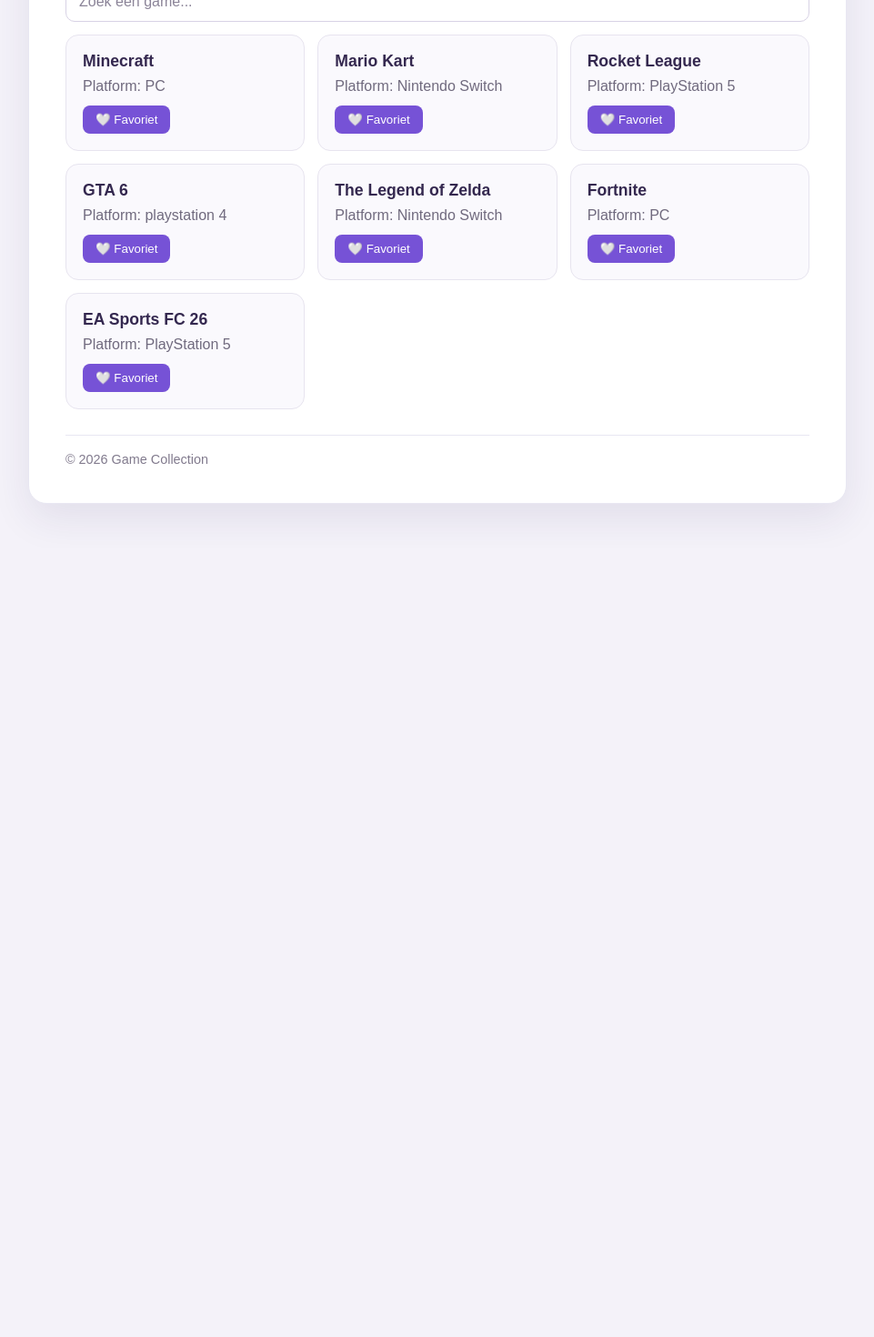
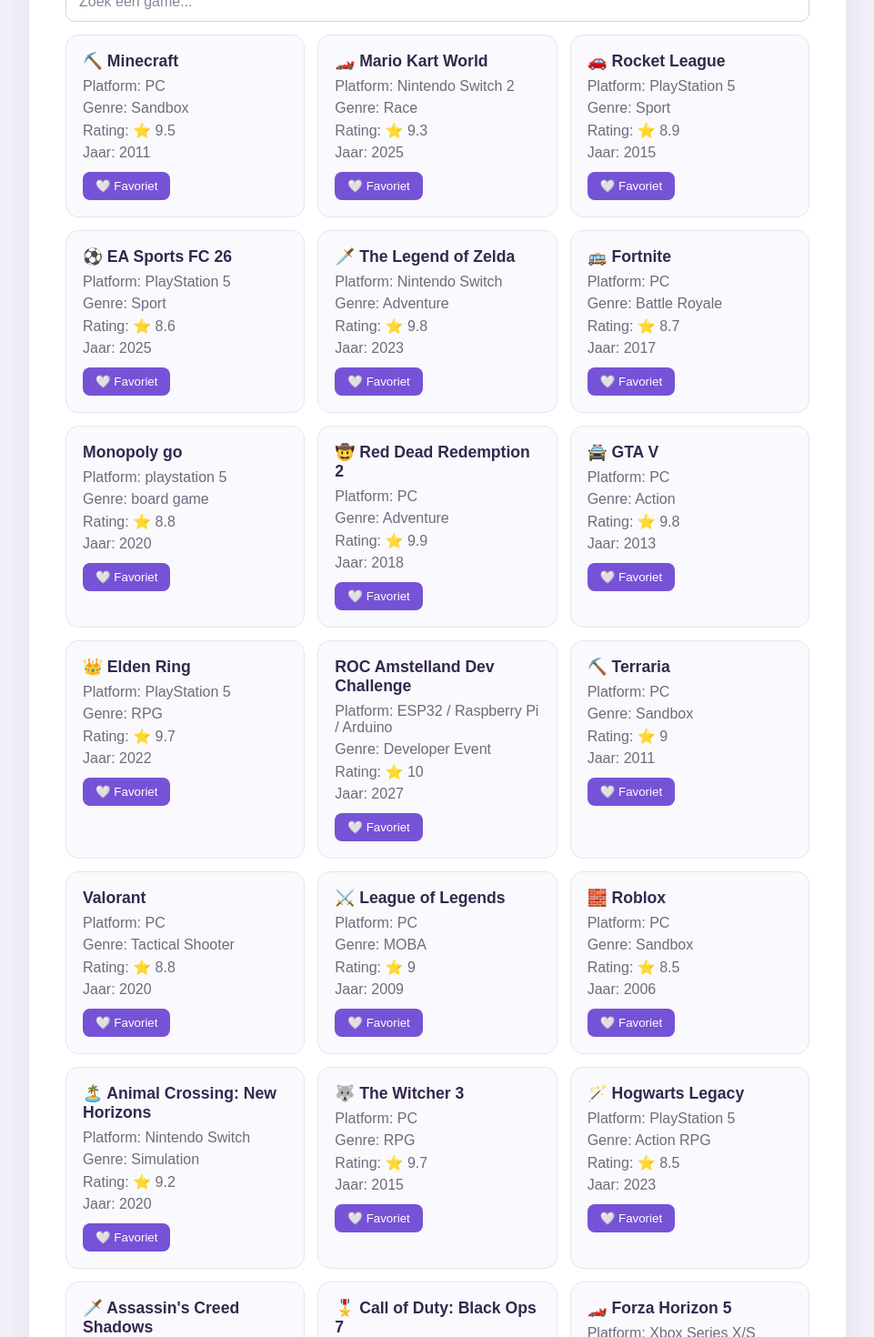
Before and after one commit to Ruzgar-0606/react, a React (Vite) app: page / in a window 1280 px wide. Shown: the part 340-1810 px from the top of the page at 91% size, without its empty margins (159-1120 px from the left). Before the commit the page ends 942 px from the top, so only its background shows below. Built offline with nearby package versions, Linux system fonts and the light colour scheme.

Commit message:
Les 8 - JSON toegepast

```diff
--- a/src/App.css
+++ b/src/App.css
@@ -89,6 +89,10 @@
   color: #706a7e;
 }
 
+.game-card p + p {
+  margin-top: 6px;
+}
+
 .favorite-button {
   margin-top: 12px;
   padding: 8px 14px;
--- a/src/App.jsx
+++ b/src/App.jsx
@@ -3,44 +3,7 @@
 import Header from './components/Header.jsx'
 import Footer from './components/Footer.jsx'
 import GameCard from './components/GameCard.jsx'
-
-const games = [
-  {
-    id: 1,
-    title: 'Minecraft',
-    platform: 'PC',
-  },
-  {
-    id: 2,
-    title: 'Mario Kart',
-    platform: 'Nintendo Switch',
-  },
-  {
-    id: 3,
-    title: 'Rocket League',
-    platform: 'PlayStation 5',
-  },
-  {
-    id: 4,
-    title: 'GTA 6',
-    platform: 'playstation 4',
-  },
-  {
-    id: 5,
-    title: 'The Legend of Zelda',
-    platform: 'Nintendo Switch',
-  },
-  {
-    id: 6,
-    title: 'Fortnite',
-    platform: 'PC',
-  },
-  {
-    id: 7,
-    title: 'EA Sports FC 26',
-    platform: 'PlayStation 5',
-  },
-]
+import games from './data/games.json'
 
 function App() {
   const [search, setSearch] = useState('')
@@ -73,6 +36,9 @@
               key={game.id}
               title={game.title}
               platform={game.platform}
+              genre={game.genre}
+              rating={game.rating}
+              year={game.year}
             />
             ))
           ) : (
--- a/src/components/GameCard.jsx
+++ b/src/components/GameCard.jsx
@@ -7,6 +7,9 @@
     <article className="game-card">
       <h3>{props.title}</h3>
       <p>Platform: {props.platform}</p>
+      <p>Genre: {props.genre}</p>
+      <p>Rating: ⭐ {props.rating}</p>
+      <p>Jaar: {props.year}</p>
       <button
         className="favorite-button"
         type="button"
--- /dev/null
+++ b/src/data/games.json
@@ -0,0 +1,178 @@
+[
+  {
+    "id": 1,
+    "title": "⛏️ Minecraft",
+    "platform": "PC",
+    "genre": "Sandbox",
+    "rating": 9.5,
+    "year": 2011
+  },
+  {
+    "id": 2,
+    "title": "🏎️ Mario Kart World",
+    "platform": "Nintendo Switch 2",
+    "genre": "Race",
+    "rating": 9.3,
+    "year": 2025
+  },
+  {
+    "id": 3,
+    "title": "🚗 Rocket League",
+    "platform": "PlayStation 5",
+    "genre": "Sport",
+    "rating": 8.9,
+    "year": 2015
+  },
+  {
+    "id": 4,
+    "title": "⚽ EA Sports FC 26",
+    "platform": "PlayStation 5",
+    "genre": "Sport",
+    "rating": 8.6,
+    "year": 2025
+  },
+  {
+    "id": 5,
+    "title": "🗡️ The Legend of Zelda",
+    "platform": "Nintendo Switch",
+    "genre": "Adventure",
+    "rating": 9.8,
+    "year": 2023
+  },
+  {
+    "id": 6,
+    "title": "🚌 Fortnite",
+    "platform": "PC",
+    "genre": "Battle Royale",
+    "rating": 8.7,
+    "year": 2017
+  },
+  {
+    "id": 7,
+    "title": "Monopoly go",
+    "platform": "playstation 5",
+    "genre": "board game",
+    "rating": 8.8,
+    "year": 2020
+  },
+  {
+    "id": 8,
+    "title": "🤠 Red Dead Redemption 2",
+    "platform": "PC",
+    "genre": "Adventure",
+    "rating": 9.9,
+    "year": 2018
+  },
+  {
+    "id": 9,
+    "title": "🚔 GTA V",
+    "platform": "PC",
+    "genre": "Action",
+    "rating": 9.8,
+    "year": 2013
+  },
+  {
+    "id": 10,
+    "title": "👑 Elden Ring",
+    "platform": "PlayStation 5",
+    "genre": "RPG",
+    "rating": 9.7,
+    "year": 2022
+  },
+  {
+    "id": 11,
+    "title": "ROC Amstelland Dev Challenge",
+    "platform": "ESP32 / Raspberry Pi / Arduino",
+    "genre": "Developer Event",
+    "rating": 10.0,
+    "year": 2027
+  },
+  {
+    "id": 12,
+    "title": "⛏️ Terraria",
+    "platform": "PC",
+    "genre": "Sandbox",
+    "rating": 9.0,
+    "year": 2011
+  },
+  {
+    "id": 13,
+    "title": "Valorant",
+    "platform": "PC",
+    "genre": "Tactical Shooter",
+    "rating": 8.8,
+    "year": 2020
+  },
+  {
+    "id": 14,
+    "title": "⚔️ League of Legends",
+    "platform": "PC",
+    "genre": "MOBA",
+    "rating": 9.0,
+    "year": 2009
+  },
+  {
+    "id": 15,
+    "title": "🧱 Roblox",
+    "platform": "PC",
+    "genre": "Sandbox",
+    "rating": 8.5,
+    "year": 2006
+  },
+  {
+    "id": 16,
+    "title": "🏝️ Animal Crossing: New Horizons",
+    "platform": "Nintendo Switch",
+    "genre": "Simulation",
+    "rating": 9.2,
+    "year": 2020
+  },
+  {
+    "id": 17,
+    "title": "🐺 The Witcher 3",
+    "platform": "PC",
+    "genre": "RPG",
+    "rating": 9.7,
+    "year": 2015
+  },
+  {
+    "id": 18,
+    "title": "🪄 Hogwarts Legacy",
+    "platform": "PlayStation 5",
+    "genre": "Action RPG",
+    "rating": 8.5,
+    "year": 2023
+  },
+  {
+    "id": 19,
+    "title": "🗡️ Assassin's Creed Shadows",
+    "platform": "PlayStation 5",
+    "genre": "Action",
+    "rating": 8.6,
+    "year": 2025
+  },
+  {
+    "id": 20,
+    "title": "🎖️ Call of Duty: Black Ops 7",
+    "platform": "PlayStation 5",
+    "genre": "First-Person Shooter",
+    "rating": 8.2,
+    "year": 2025
+  },
+  {
+    "id": 21,
+    "title": "🏎️ Forza Horizon 5",
+    "platform": "Xbox Series X/S",
+    "genre": "Racing",
+    "rating": 9.1,
+    "year": 2021
+  },
+  {
+    "id": 22,
+    "title": "GTA 6",
+    "platform": "PlayStation 4",
+    "genre": "Action",
+    "rating": 9.5,
+    "year": 2026
+  }
+]
```
Also changed, not shown: inlevering.txt.
